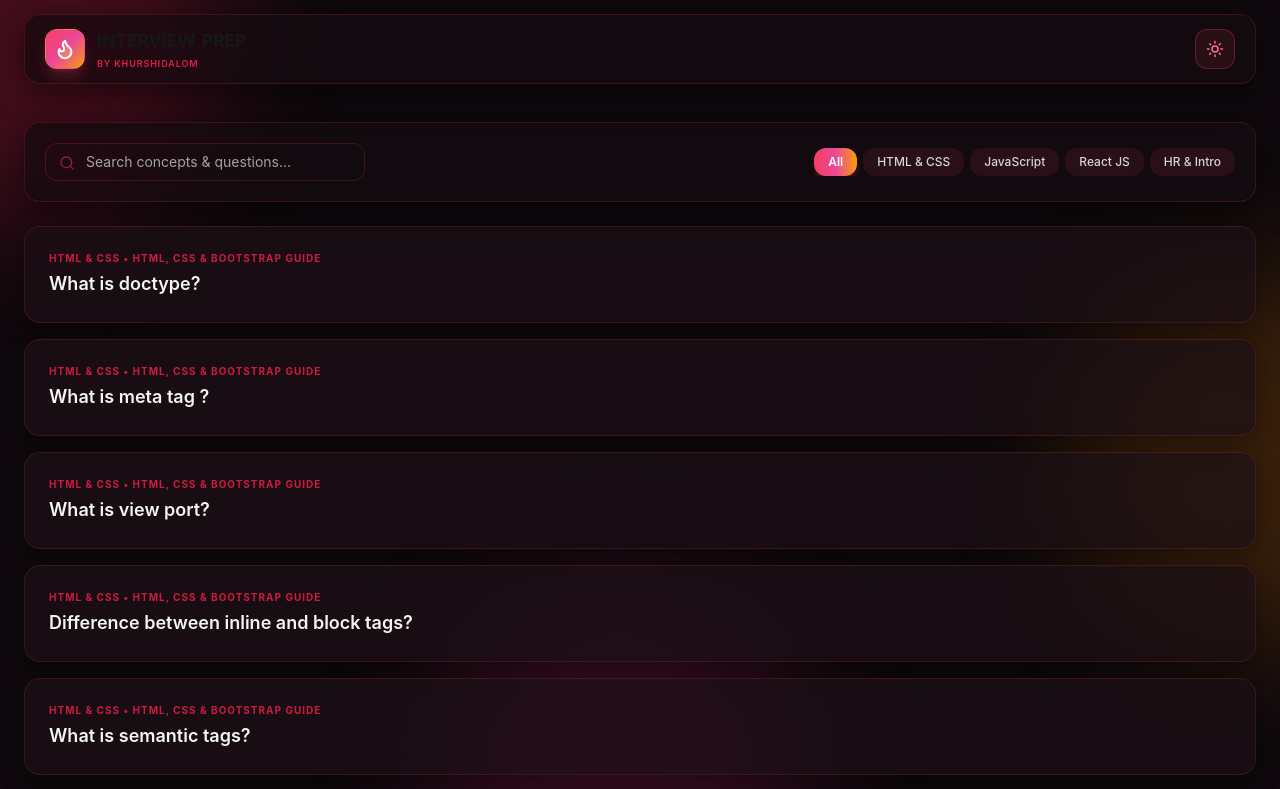
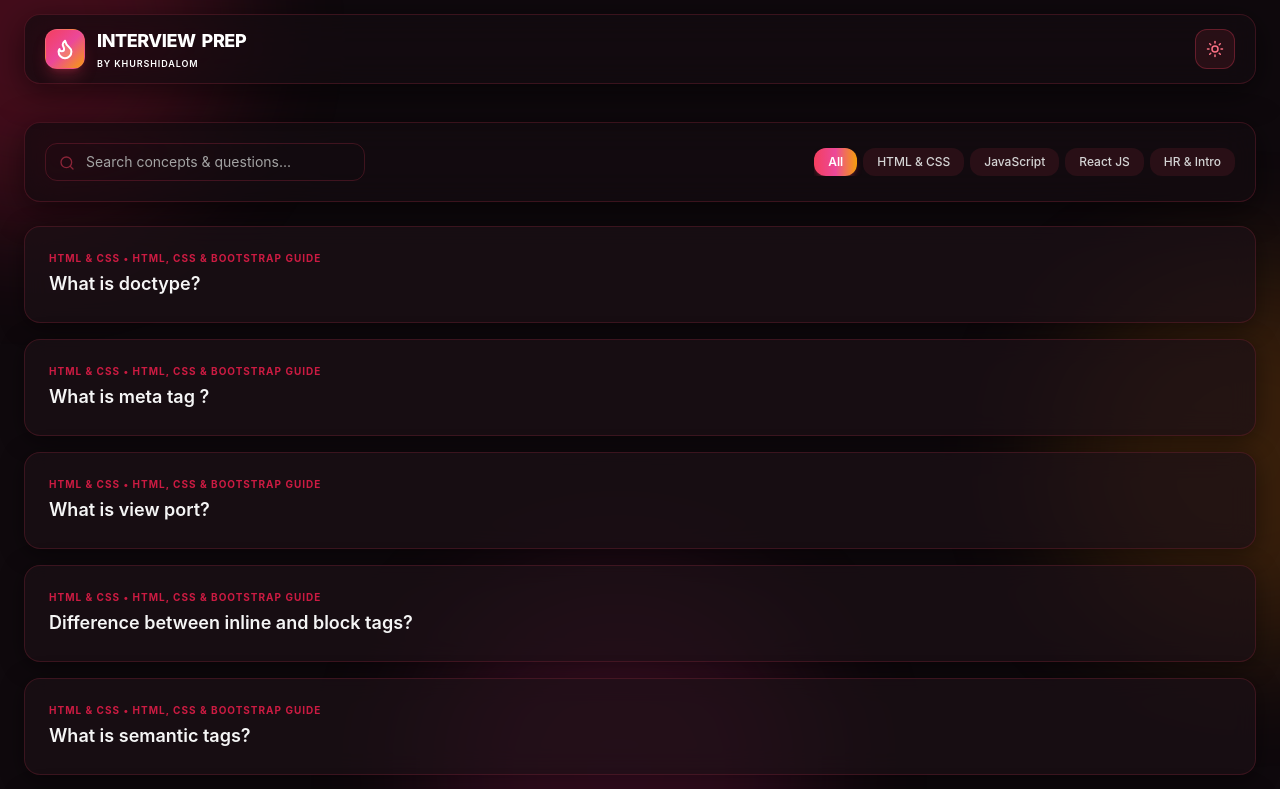
Before and after one commit to bloggerkhurshid/prep, a React (Vite) app: page / in a window 1280 px wide. Shown: the top 789 px of the page. Built offline with nearby package versions, Linux system fonts and the light colour scheme.

Commit message:
Fix header text color in dark mode using explicit isDarkMode state check

```diff
--- a/src/App.jsx
+++ b/src/App.jsx
@@ -115,11 +115,15 @@ export default function App() {
               <Flame size={22} className="fill-amber-300/30 stroke-[2.2]" />
             </div>
             <div className="flex flex-col">
-              <div className="flex items-center space-x-1.5 font-extrabold text-base sm:text-lg tracking-tight uppercase leading-none text-neutral-900 dark:text-white">
+              <div className={`flex items-center space-x-1.5 font-extrabold text-base sm:text-lg tracking-tight uppercase leading-none ${
+                isDarkMode ? 'text-white' : 'text-neutral-900'
+              }`}>
                 <span>Interview</span>
                 <span>Prep</span>
               </div>
-              <span className="text-[9px] font-semibold tracking-widest uppercase text-rose-600 dark:text-white pt-0.5">
+              <span className={`text-[9px] font-semibold tracking-widest uppercase pt-0.5 ${
+                isDarkMode ? 'text-white' : 'text-rose-600'
+              }`}>
                 by khurshidalom
               </span>
             </div>
```
